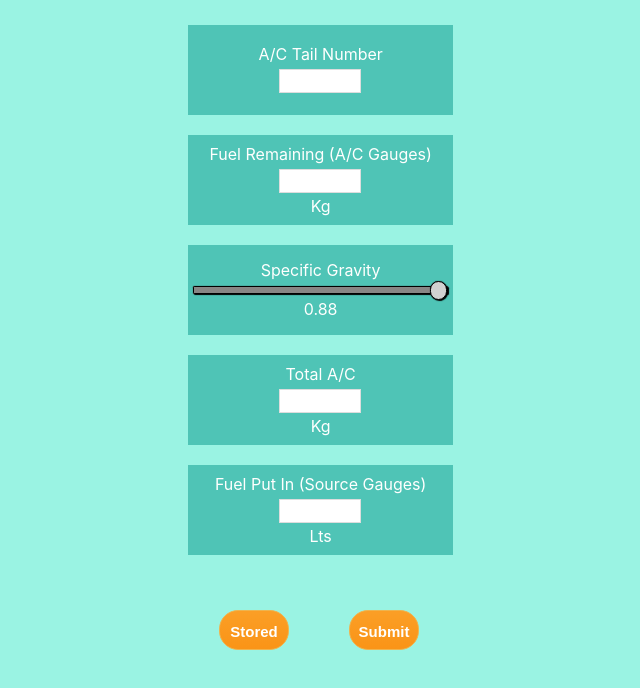
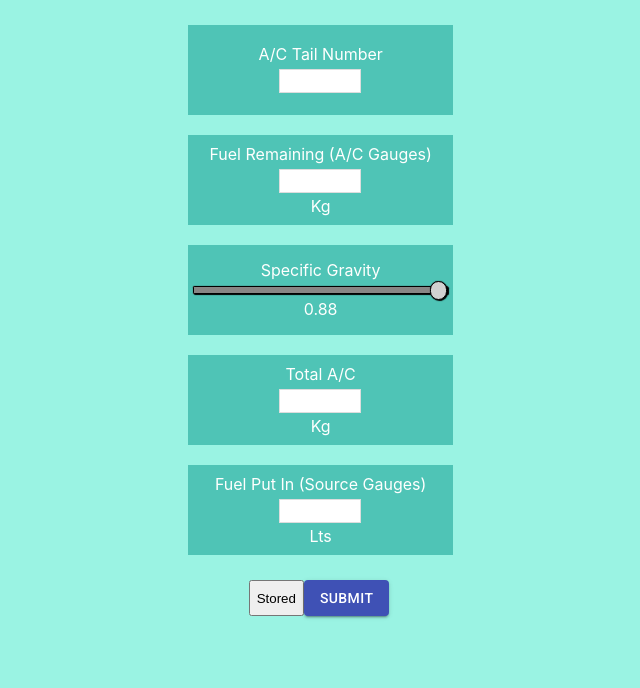
Before and after one commit to kasworld-aero/fuel-clc, a React app in the folder fuel-calculator/: page / in a window 1280 px wide. Shown: the part 82-770 px from the top of the page, without its empty margins (321-961 px from the left). Built offline with nearby package versions, Linux system fonts and the light colour scheme.

Commit message:
Added Material UI

```diff
--- a/fuel-calculator/package.json
+++ b/fuel-calculator/package.json
@@ -3,6 +3,8 @@
   "version": "0.1.0",
   "private": true,
   "dependencies": {
+    "@material-ui/core": "^4.9.0",
+    "@material-ui/icons": "^4.5.1",
     "cra-template": "1.0.0",
     "react": "^16.12.0",
     "react-dom": "^16.12.0",
--- a/fuel-calculator/public/index.html
+++ b/fuel-calculator/public/index.html
@@ -3,6 +3,8 @@
   <head>
     <meta charset="utf-8" />
     <link rel="icon" href="%PUBLIC_URL%/favicon.ico" />
+    <link rel="stylesheet" href="https://fonts.googleapis.com/css?family=Roboto:300,400,500,700&display=swap" />
+    <link rel="stylesheet" href="https://fonts.googleapis.com/icon?family=Material+Icons" />
     <meta name="viewport" content="width=device-width, initial-scale=1" />
     <meta name="theme-color" content="#000000" />
     <meta
--- a/fuel-calculator/src/components/InputForm/InputForm.js
+++ b/fuel-calculator/src/components/InputForm/InputForm.js
@@ -1,5 +1,6 @@
 import React from "react";
 import "./InputForm.css";
+import Button from '@material-ui/core/Button';
 
 const inputForm = props => {
   const preventNaNHandler = () => {
@@ -46,6 +47,7 @@ const inputForm = props => {
   return (
     <div className="input-cont">
       <h1>Enter Details</h1>
+
       <form>
         <div className="input-box">
           <label htmlFor="tail-number">
@@ -143,7 +145,9 @@ const inputForm = props => {
       </form>
       <div className="button-cont">
         <button onClick={props.refuseEmptyStoredAircraftHandler}>Stored</button>
-        <button onClick={preventNaNHandler}>Submit</button>
+        <Button variant="contained" color="primary" onClick={preventNaNHandler}>
+          Submit
+        </Button>
       </div>
     </div>
   );
--- a/fuel-calculator/src/containers/App.css
+++ b/fuel-calculator/src/containers/App.css
@@ -10,7 +10,7 @@ ul {
   padding: 0;
 }
 
-button {
+/* button {
 	background:-webkit-gradient( linear, left top, left bottom, color-stop(0.05, #fb9e25), color-stop(1, #fa9417) );
 	background:-moz-linear-gradient( center top, #fb9e25 5%, #fa9417 100% );
 	filter:progid:DXImageTransform.Microsoft.gradient(startColorstr='#fb9e25', endColorstr='#fa9417');
@@ -53,7 +53,7 @@ button:hover {
 button:active {
 	position:relative;
 	top:1px;
-}
+} */
 
 .button-cont {
   display: flex;
```
Also changed, not shown: 1 other file.
